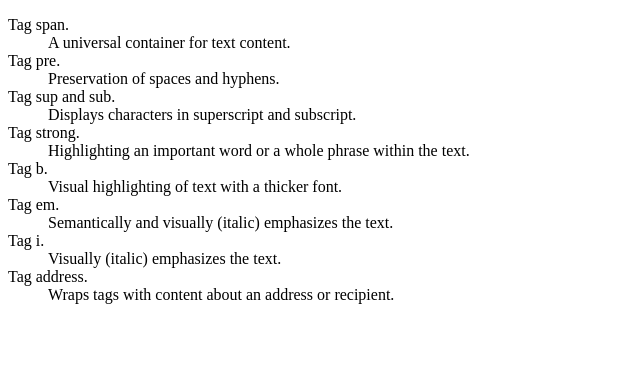
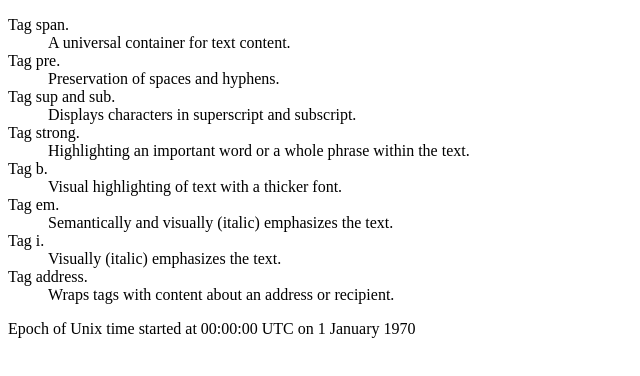
Before and after one commit to CharlieChaplin13/autocheck-html-css-module1.2, a plain HTML site: page index.html in a window 1280 px wide. Shown: the whole page, without its empty margins (0-640 px from the left). Drawn offline with Linux system fonts and the light colour scheme.

Commit message:
добавляет решение задачи №2

```diff
--- a/index.html
+++ b/index.html
@@ -28,6 +28,9 @@
     </dl>
 
     <!--Задача 2-->
+    <p>
+        Epoch of Unix time started at <time datetime="1970-01-01T00:00"> 00:00:00 UTC on 1 January 1970</time>
+    </p>
     <!--Задача 3-->
     <!--Задача 4-->
     <!--Задача 5-->
```
